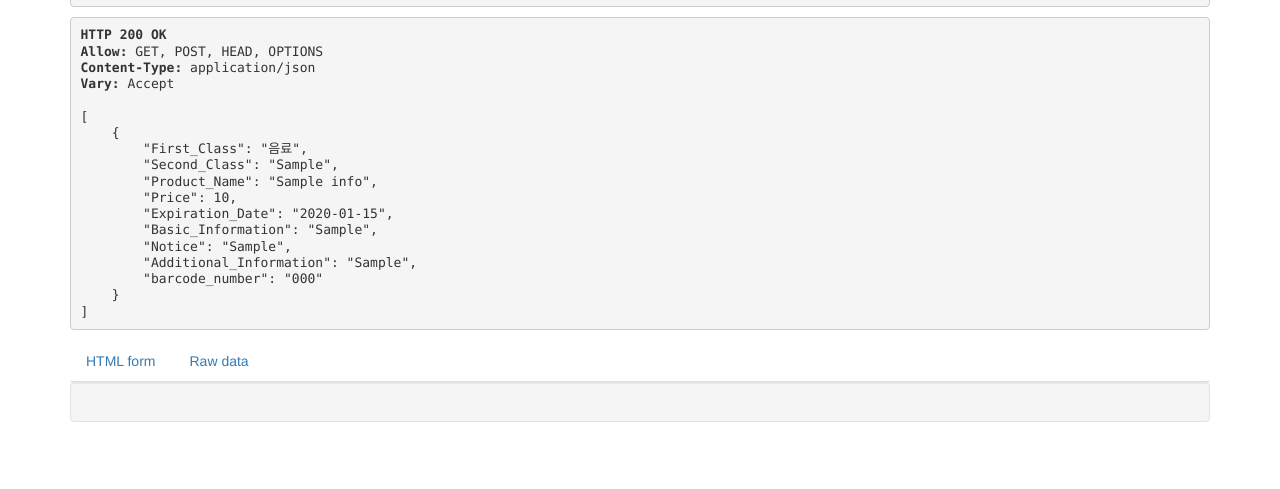
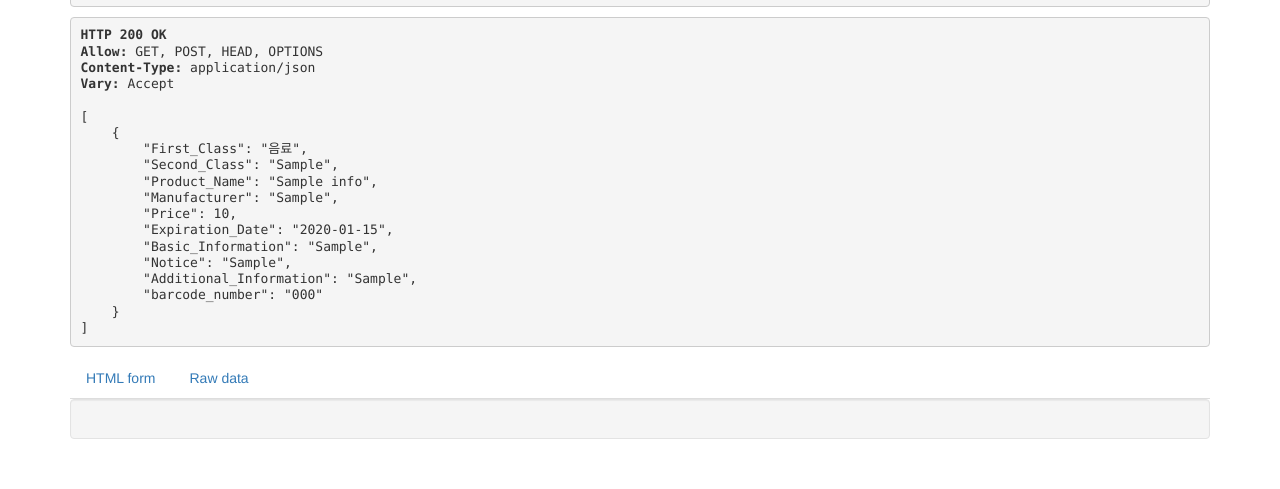
Before and after one commit to Hwang4506/blind, a Django app: page /showpping/product_rest_gen in a window 1280 px wide. Shown: the part 311-800 px from the top of the page. Run offline with Django 3.2, Linux system fonts and the light colour scheme; tables that the repository leaves empty hold one stand-in row (values such as "Sample post"); some libraries are stand-ins or nearby versions.

Commit message:
제조사 추가

```diff
--- a/config/settings/base.py
+++ b/config/settings/base.py
@@ -25,7 +25,7 @@ SECRET_KEY = '7+23m-mgi_qh$igw#iel+k4nn#bd-d+^4!5+cg4h$o^-6t&)t#'
 # SECURITY WARNING: don't run with debug turned on in production!
 DEBUG = True
 
-ALLOWED_HOSTS = []
+ALLOWED_HOSTS = ['52.78.180.150']
 
 
 # Application definition
--- a/showpping/models.py
+++ b/showpping/models.py
@@ -16,6 +16,7 @@ class Product_info(models.Model):
     First_Class = models.CharField(max_length=5, choices=FIRST_CLASS_CHOICES, null=True, blank=True)
     Second_Class = models.CharField(max_length=50, null=True, blank=True)
     Product_Name = models.CharField(max_length=50, null=True, blank=True)
+    Manufacturer = models.CharField(max_length=50, null=True, blank=True)
     Price = models.IntegerField(default=0, null=True, blank=True)
     Expiration_Date = models.DateField(null=True, blank=True)
     Basic_Information = models.CharField(max_length=200, null=True, blank=True)
--- a/showpping/serializers.py
+++ b/showpping/serializers.py
@@ -4,7 +4,7 @@ from .models import Product_info
 class ProductinfoSerializer(serializers.ModelSerializer):
     class Meta:
         model = Product_info
-        fields = ['First_Class', 'Second_Class', 'Product_Name', 'Price',
+        fields = ['First_Class', 'Second_Class', 'Product_Name', 'Manufacturer', 'Price',
                   'Expiration_Date', 'Basic_Information',
                   'Notice', 'Additional_Information', 'barcode_number'
                   ]
--- a/showpping/views.py
+++ b/showpping/views.py
@@ -362,7 +362,7 @@ class produc_rest_gen(generics.ListCreateAPIView):
     queryset = Product_info.objects.all()
     serializer_class = ProductinfoSerializer
     filter_backends = (DjangoFilterBackend,)
-    filter_fields = ('First_Class', 'Second_Class', 'Product_Name', 'Price',
+    filter_fields = ('First_Class', 'Second_Class', 'Product_Name', 'Manufacturer', 'Price',
                     'Expiration_Date', 'Basic_Information',
                     'Notice', 'Additional_Information', 'barcode_number'
                     )
--- a/templates/showpping/production_detail.html
+++ b/templates/showpping/production_detail.html
@@ -7,6 +7,7 @@
             <th>대분류</th>
             <th>중분류</th>
             <th>제품명</th>
+            <th>제조사</th>
             <th>가격</th>
             <th>유통기한</th>
             <th>기본정보</th>
@@ -20,6 +21,7 @@
             <td>{{ production.First_Class }}</td>
             <td>{{ production.Second_Class }}</td>
             <td>{{ production.Product_Name }}</td>
+            <td>{{ production.Manufacturer }}</td>
             <td>{{ production.Price }}</td>
             <td>{{ production.Expiration_Date }}</td>
             <td>{{ production.Basic_Information }}</td>
--- a/templates/showpping/production_list.html
+++ b/templates/showpping/production_list.html
@@ -9,7 +9,7 @@
             <th>중분류</th>
             <th>제품명</th>
             <th>가격</th>
-            <th>유통기한</th>
+            <th>제조사</th>
         </tr>
         </thead>
         <tbody>
@@ -23,7 +23,7 @@
                 <a href="{% url 'showpping:detail' production.id %}">{{ production.Product_Name }}</a>
             </td>
             <td>{{ production.Price }}</td>
-            <td>{{ production.Expiration_Date }}</td>
+            <td>{{ production.Manufacturer }}</td>
         </tr>
         {% endfor %}
         {% else %}
```
Also changed, not shown: showpping/migrations/0010_product_info_manufacturer.py (added).
